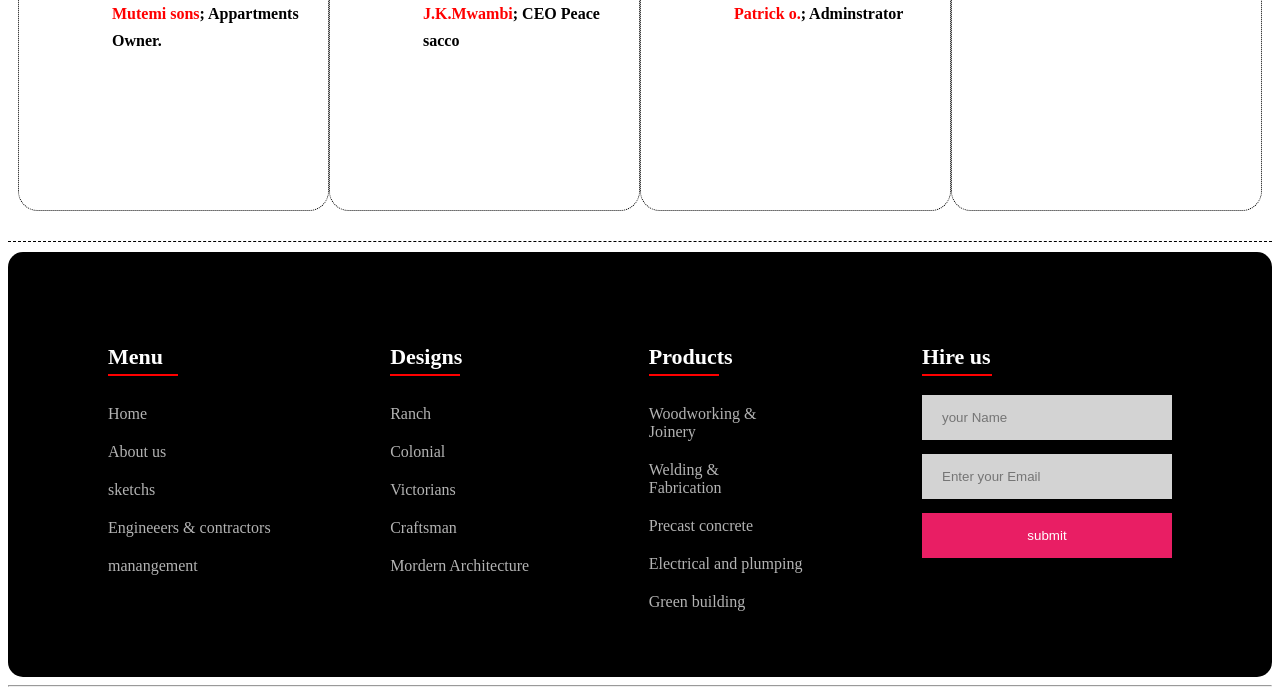
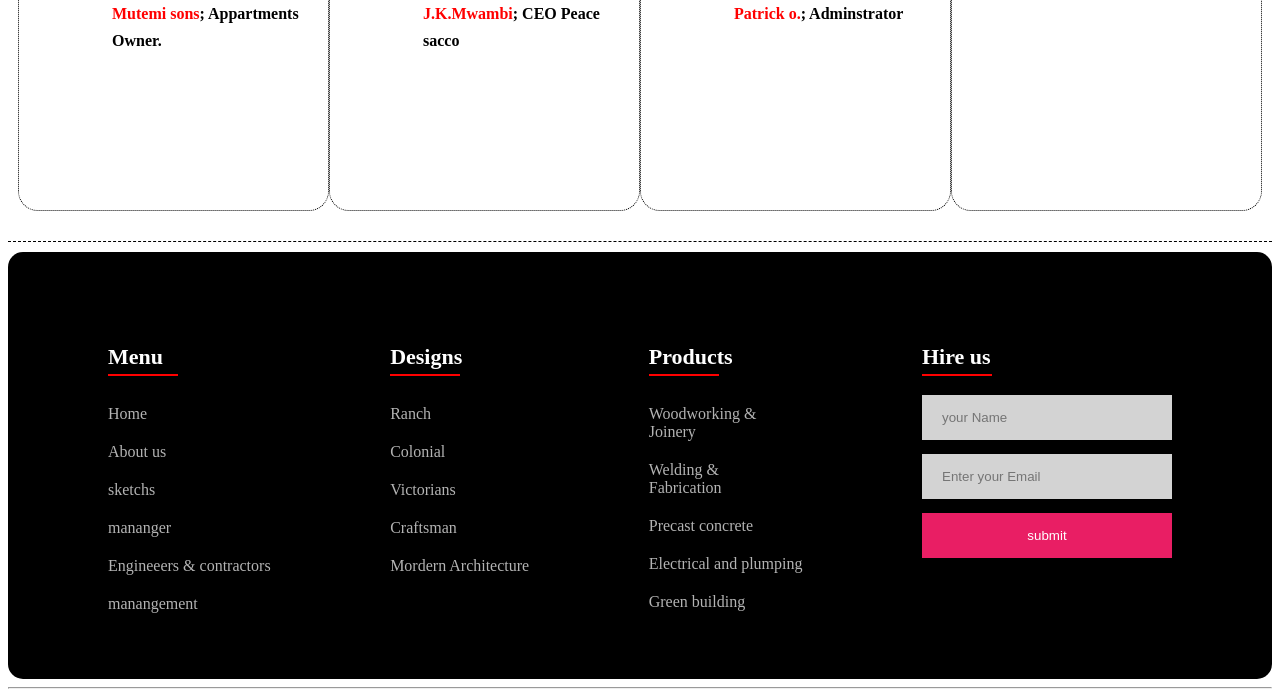
Before and after one commit to benjaminkyalo/city-praisebuilders, a plain HTML site: page index.html in a window 1280 px wide. Shown: the part 3010-3710 px from the top of the page. Drawn offline with Linux system fonts and the light colour scheme.

Commit message:
mananger

```diff
--- a/index.html
+++ b/index.html
@@ -132,6 +132,7 @@
     <li><a href="">Home</a></li>
     <li><a href="">About us</a></li>
     <li><a href="">sketchs</a></li>
+    <li><a href="">mananger</a></li>
     <li><a href="">Engineeers & contractors</a></li>
     <li><a href="">manangement</a></li>
 </ul>
```
